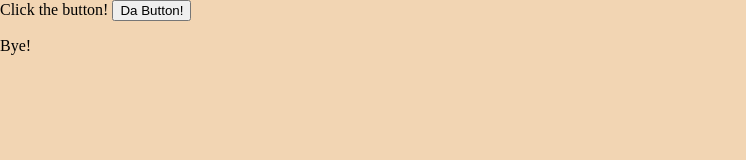
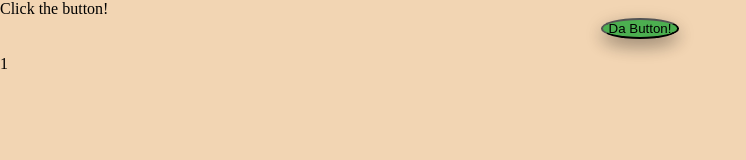
Before and after one commit to stanley3740/Click-It, a plain HTML site: page index.html in a window 1280 px wide. Both pictures are taken after a click on the button "Da Button!". Shown: the whole page, without its empty margins (0-746 px from the left). Drawn offline with Linux system fonts and the light colour scheme.

Commit message:
Updated HTML and Script

```diff
--- a/index.html
+++ b/index.html
@@ -12,25 +12,32 @@
 <body class="backgroundColour">
     Click the button!
 
-    <button id="myButton">
-        Da Button!
-    </button>
+    <div id="button1">
+        <button id="myButton">
+            Da Button!
+        </button>
+    </div>
 
     <p id="text">
-        Hello!
+        Clicks = 0
     </p>
 
 <script>
+    var counter = 0;
     const element = document.getElementById("myButton");
     element.addEventListener("click", myFunction);
 
     function myFunction() {
+        counter++;
         const element = document.getElementById("text");
-        if (element.innerHTML === "Bye!") {
-            document.getElementById("text").innerHTML = "You Stink!";
-        } else {
-            document.getElementById("text").innerHTML = "Bye!";
-        }
+        element.innerHTML = counter;
+
+        // Old code
+        // if (element.innerHTML === "Bye!") {
+        //     document.getElementById("text").innerHTML = "You Stink!";
+        // } else {
+        //     document.getElementById("text").innerHTML = "Bye!";
+        // }
     }
 </script>
 </body>
--- a/styles/ClickIt.css
+++ b/styles/ClickIt.css
@@ -10,3 +10,18 @@ body.backgroundColour {
     background-color: #f2d5b3;
     background-size: 100%;
 }
+
+#button1 {
+    text-align: center;
+}
+
+#myButton {
+    background-color: #4CAF50;
+    border-radius: 50%;
+    box-shadow: 0 8px 16px 0 rgba(0,0,0,0.2), 0 6px 20px 0 rgba(0,0,0,0.19);
+    text-align: center;
+}
+
+#myButton:hover {
+    box-shadow: 0 12px 16px 0 rgba(0,0,0,0.24), 0 17px 50px 0 rgba(0,0,0,0.19);
+}
```
